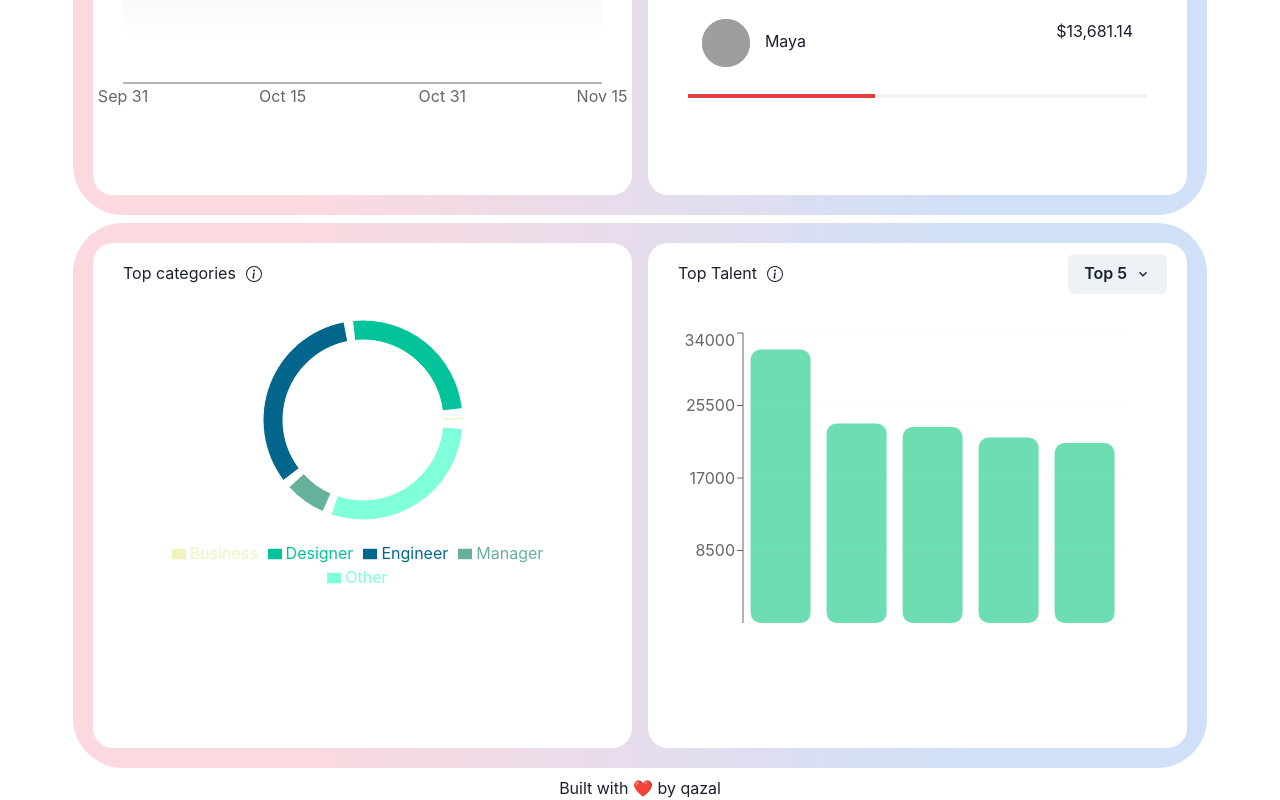
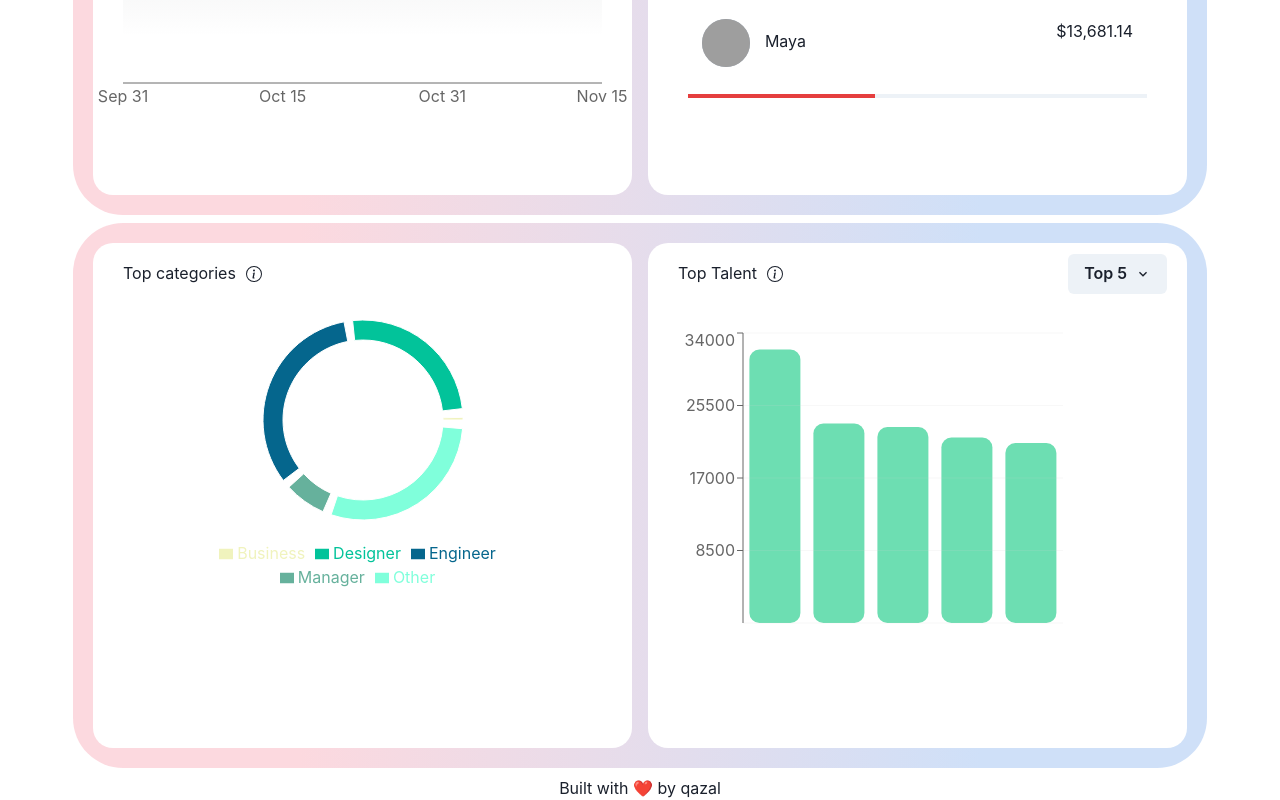
Before and after one commit to Qazalin/braintrust-analytics, a React (Create React App) app: page / in a window 1280 px wide. Shown: the part 495-1295 px from the top of the page. Built offline with nearby package versions, Linux system fonts and the light colour scheme; grey boxes are pictures that could not be loaded.

Commit message:
bug-fix: resoponsive charts

```diff
--- a/public/index.html
+++ b/public/index.html
@@ -7,7 +7,7 @@
     <meta name="theme-color" content="#000000" />
     <meta
       name="description"
-      content="Web site created using create-react-app"
+      content="Braintrust analytics dashboard | Overview of the fee convertor"
     />
     <link rel="apple-touch-icon" href="%PUBLIC_URL%/logo192.png" />
     <!--
--- a/src/App.jsx
+++ b/src/App.jsx
@@ -7,7 +7,7 @@ import { DesktopLayout } from './components/desktop/Layout'
 import { MobileLayout } from './components/mobile/Layout'
 
 function App() {
-  const [isMobile] = useMediaQuery('(max-width: 1024px)')
+  const [isMobile] = useMediaQuery('(max-width: 738px)')
   return (
     <ChakraProvider>
       {isMobile ? <MobileLayout /> : <DesktopLayout />}
--- a/src/components/desktop/charts/TopCategories.jsx
+++ b/src/components/desktop/charts/TopCategories.jsx
@@ -7,7 +7,7 @@ export const TopCategories = ({ data }) => {
   const colors = ['#f0f3bd', '#02c39a', '#05668d', '#66B19C', '#80ffdb']
   return (
     <Center>
-      <PieChart width={400} height={300}>
+      <PieChart width={300} height={300}>
         <Pie
           paddingAngle={5}
           data={data}
--- a/src/components/desktop/charts/TopTalent.jsx
+++ b/src/components/desktop/charts/TopTalent.jsx
@@ -1,13 +1,16 @@
 // Bar chart of top talents
+import { useMediaQuery } from '@chakra-ui/react'
 import { Bar, BarChart, YAxis, CartesianGrid, Tooltip } from 'recharts'
 
 import { TalentToolTip } from '../../tooltips/TalentToolTip'
 
 export const TalentChart = ({ data, dataKey, range, isAll = false }) => {
+  // Due to the overflow of the chart for tablet screens, use a media query
+  const [isTablet] = useMediaQuery('(max-width: 770px)')
   return (
     <BarChart
-      width={450}
-      height={300}
+      width={isTablet ? 240 : 390}
+      height={isTablet ? 240 : 300}
       data={isAll ? data : data.slice(0, range)}
       style={{
         marginTop: 30,
--- a/src/components/mobile/charts/TopTalent.jsx
+++ b/src/components/mobile/charts/TopTalent.jsx
@@ -1,17 +1,20 @@
 // Bar chart of top talents
+import { useMediaQuery } from '@chakra-ui/react'
 import { Bar, BarChart, YAxis, CartesianGrid, Tooltip } from 'recharts'
 
 import { TalentToolTip } from '../../tooltips/TalentToolTip'
 
 export const TalentChart = ({ data, dataKey, range, isAll = false }) => {
+  // Due to overflow in small mobiles, use a media query
+  const [isSmallMobile] = useMediaQuery('(max-width: 330px)')
   return (
     <BarChart
-      width={350}
+      width={isSmallMobile ? 190 : 240}
       height={250}
       data={isAll ? data : data.slice(0, range)}
       style={{
         marginTop: 30,
-        marginBottom: 20,
+        marginBottom: 30,
       }}
     >
       <Bar dataKey={dataKey} fill="#6DDEB2" radius={10} />
```
